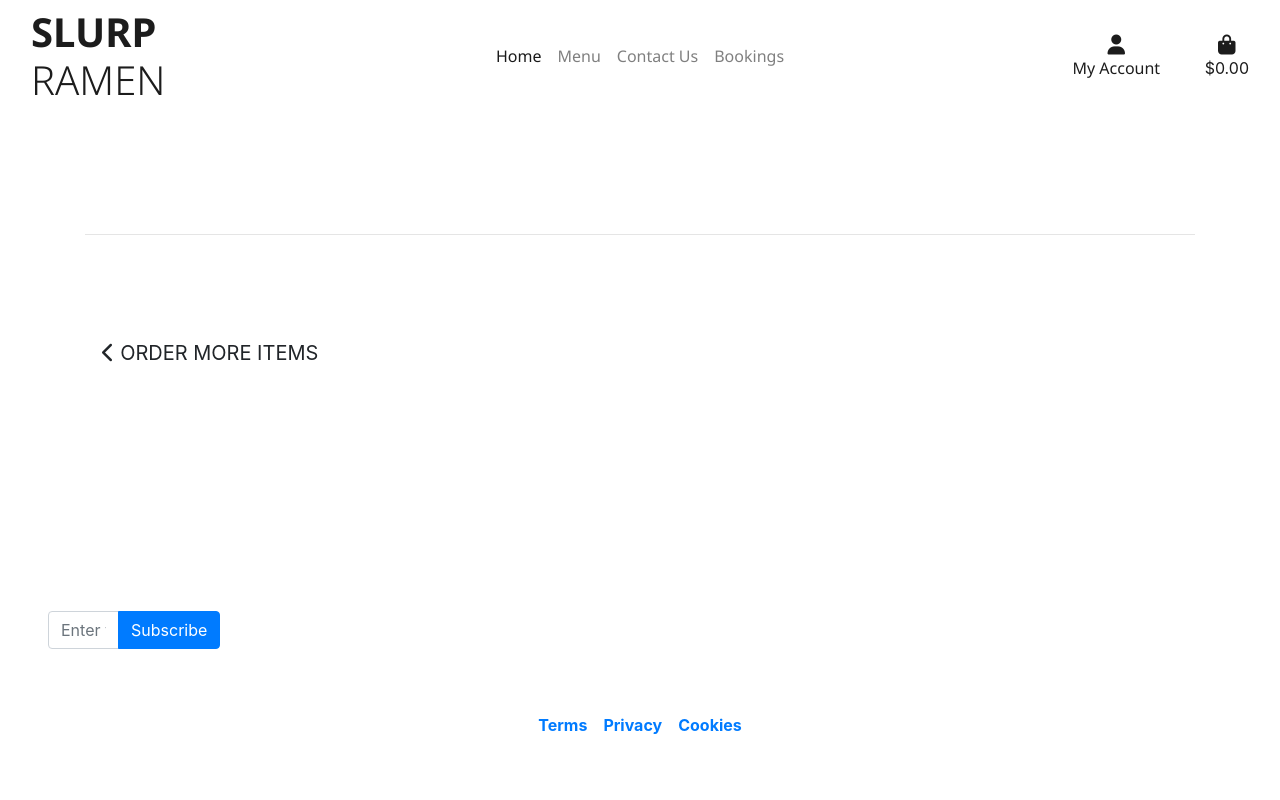
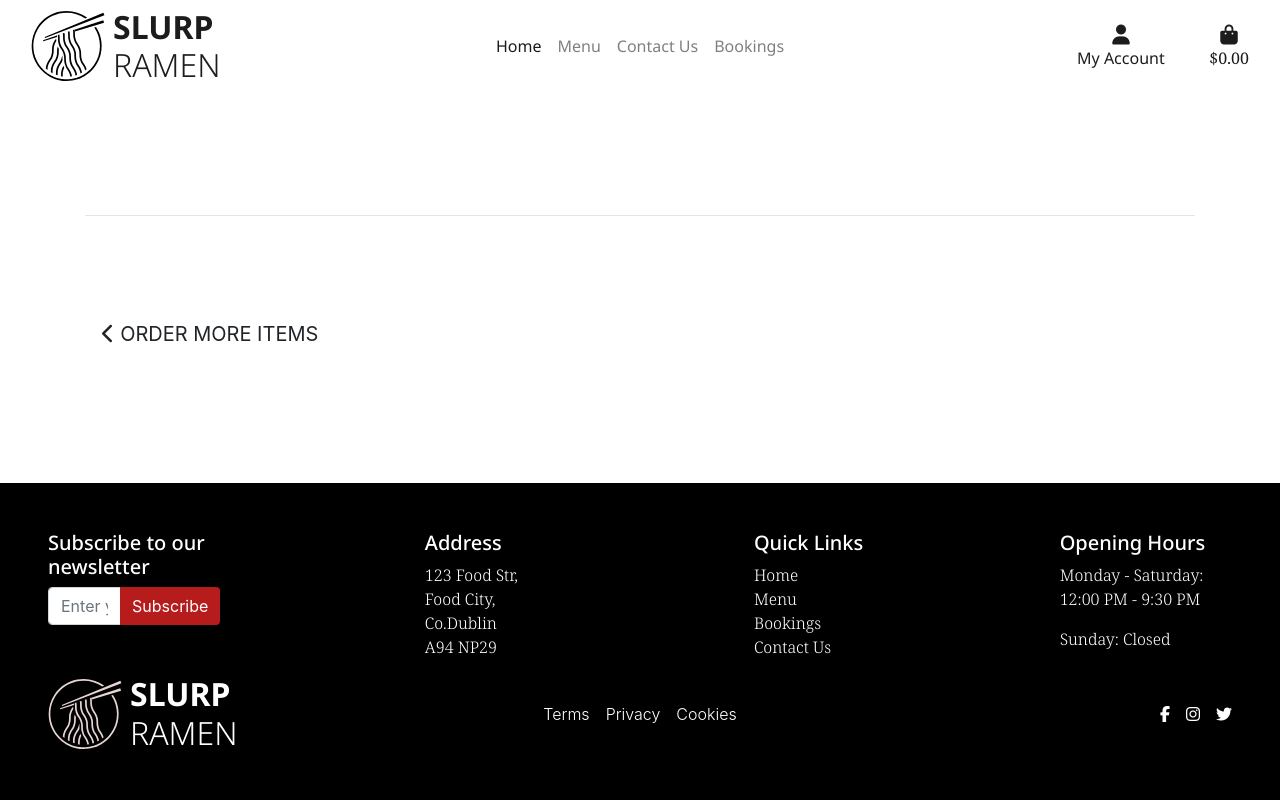
Before and after one commit to jamiemcstay/portfolio-5, a Django app: page /bag/ in a window 1280 px wide. Run offline with Django 3.2, Linux system fonts and the light colour scheme; some libraries are stand-ins or nearby versions.

Commit message:
Change footer background color, add new logo in header and footer

```diff
--- a/static/css/base.css
+++ b/static/css/base.css
@@ -35,6 +35,12 @@ header {
     z-index: 1040;
 }
 
+/* Fonts*/
+
+.noto-serif {
+    font-family: 'Noto Serif';
+}
+
 .noto-sans {
     font-family: 'Noto Sans';
 }
@@ -42,6 +48,10 @@ header {
 main {
     padding-top: 60px!important;
     padding-bottom: 60px!important;
+}
+
+p {
+    font-family: 'Noto Serif';
 }
 
 header a {
@@ -64,7 +74,7 @@ a {
     text-decoration: none;
 }
 
-.nano-text-light {
+.noto-text-light {
     font-weight: 300;
 }
 
@@ -103,7 +113,6 @@ body.modal-open .overlay {
 
 .allauth-form-inner-content button,
 .allauth-form-inner-content input[type='submit'] {
-	/* btn */
 	display: inline-block;
     font-weight: 400;
     color: #fff;
@@ -136,8 +145,44 @@ body.modal-open .overlay {
 
  /*Footer*/
 
+ .footer-logo img {
+    filter: invert(91%) sepia(17%) saturate(230%) hue-rotate(316deg) brightness(96%) contrast(88%);
+ }
+
+ .input-group-append {
+    border: 0;
+ }
+
+ .input-group-append button {
+    background-color: #B71C1C;
+    border: 0;
+ }
+
+
+
+ .logo-container {
+    width: 200px;
+    height: 200px;
+    display: flex;
+    justify-content: center;
+    align-items: center;
+    overflow: hideen;
+}
+
+.logo-container img {
+    width: 100%;
+    height: auto;
+    display: block;
+    filter: invert(91%) sepia(17%) saturate(230%) hue-rotate(316deg) brightness(96%) contrast(88%);
+}
+
+
 .footer-navlinks {
     padding-left: 0;
+}
+
+footer {
+    background-color: #000000;
 }
 
 
--- a/templates/base.html
+++ b/templates/base.html
@@ -49,9 +49,19 @@
 
     <header class="container-fluid">
         <div class="row d-flex justify-content-between align-items-center">
-            <div class="col-lg-3 my-auto d-none d-lg-block py-lg-0 text-center text-lg-left">
+            <div class="col-lg-3 my-auto d-none d-lg-block py-lg-0 text-center text-lg-left d-flex">
                 <a href="{% url 'home' %}" class="nav-link main-logo-link">
-                    <h1 class="logo-font dark-text my-0 text-uppercase"><strong>Slurp</strong><br><span class="nano-text-light">Ramen</span></h1>
+                    <div class="d-flex align-items-center">
+                        <div class="mr-2">
+                            <img src="{{ MEDIA_URL }}images/slurp-logo.svg" alt="Slurp Logo" class="logo-svg" alt="Slurp Logo" class="logo-svg">
+                        </div>
+                        <div class="header-logo">
+                            <h2 class="logo-font dark-text my-0 text-uppercase"><strong>Slurp</strong><br><span class="noto-text-light">Ramen</span></h2>
+                        </div>
+
+
+                    </div>
+
                 </a>
             </div>
             <nav class="col-lg-6 navbar navbar-expand-lg navbar-light">
@@ -174,37 +184,45 @@
             <div class="col-6 col-md-4 col-lg-2 d-flex justify-content-md-start justify-content-lg-center">
                 <div>
                     <h5>Address</h5>
-                    <p>123 Food Str,<br>Food City,<br>Co.Dublin<br>A94 NP29</p>
+                    <p class="noto-text-light">123 Food Str,<br>Food City,<br>Co.Dublin<br>A94 NP29</p>
                 </div>
             </div>
 
             <div class="col-6 col-md-4 col-lg-2 d-flex justify-content-center">
                 <div>
                     <h5>Quick Links</h5>
-                    <ul class="list-unstyled footer-navlinks">
-                        <li><a href="#" class="text-white">Home</a></li>
-                        <li><a href="#" class="text-white">Menu</a></li>
-                        <li><a href="#" class="text-white">Bookings</a></li>
-                        <li><a href="#" class="text-white">Contact Us</a></li>
+                    <ul class="list-unstyled footer-navlinks noto-serif">
+                        <li class="noto-text-light"><a href="#" class="text-white noto-text-light">Home</a></li>
+                        <li class="noto-text-light"><a href="#" class="text-white">Menu</a></li>
+                        <li class="noto-text-light"><a href="#" class="text-white">Bookings</a></li>
+                        <li class="noto-text-light"><a href="#" class="text-white">Contact Us</a></li>
                     </ul>
                 </div>
             </div>
 
             <div class="col-6 col-md-4 col-lg-2">
                 <h5>Opening Hours</h5>
-                <p>Monday - Saturday: 12:00 PM - 9:30 PM</p>
-                <p>Sunday: Closed</p>
+                <p class="noto-text-light">Monday - Saturday: 12:00 PM - 9:30 PM</p>
+                <p class="noto-text-light">Sunday: Closed</p>
             </div>
         </div>
         <div class="row d-flex justify-content-between align-items-center">
             <div class="col-md-4">
-                <h2>Slurp Ramen</h2>
+                <div class="d-flex align-items-center">
+                    <div class="mr-2 footer-logo">
+                        <img src="{{ MEDIA_URL }}images/slurp-logo.svg" alt="Slurp Logo" class="logo-svg" alt="Slurp Logo" class="logo-svg">
+                    </div>
+                    <div class="header-logo">
+                        <h2 class="logo-font dark-text my-0 text-uppercase"><strong>Slurp</strong><br><span class="noto-text-light">Ramen</span></h2>
+                    </div>
+
+                </div>
             </div>
             <div class="col-md-4">
                <ul class="d-flex mb-0 justify-content-center list-unstyled">
-                <li class="mr-3"><a href="#"><strong>Terms</strong></a></li>
-                <li class="mr-3"><a href="#"><strong>Privacy</strong></a></li>
-                <li><a href="#"><strong>Cookies</strong></a></li>
+                <li class="mr-3 noto-text-light"><a href="#" class="text-white">Terms</a></li>
+                <li class="mr-3 noto-text-light"><a href="#" class="text-white">Privacy</a></li>
+                <li class="noto-text-light"><a href="#" class="text-white">Cookies</a></li>
                </ul>
             </div>
             <div class="col-md-4 d-flex justify-content-center justify-content-md-end">
```
